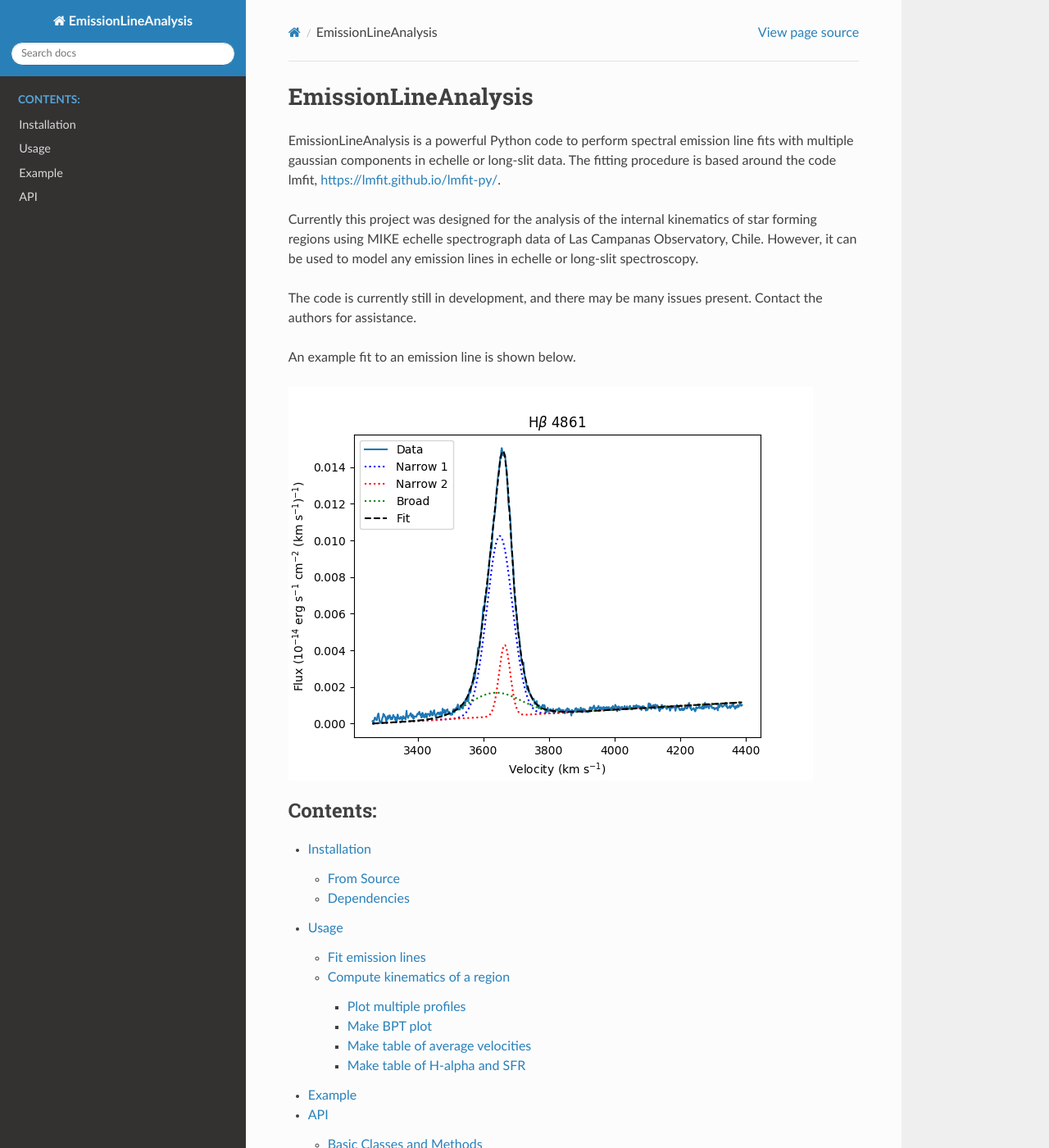
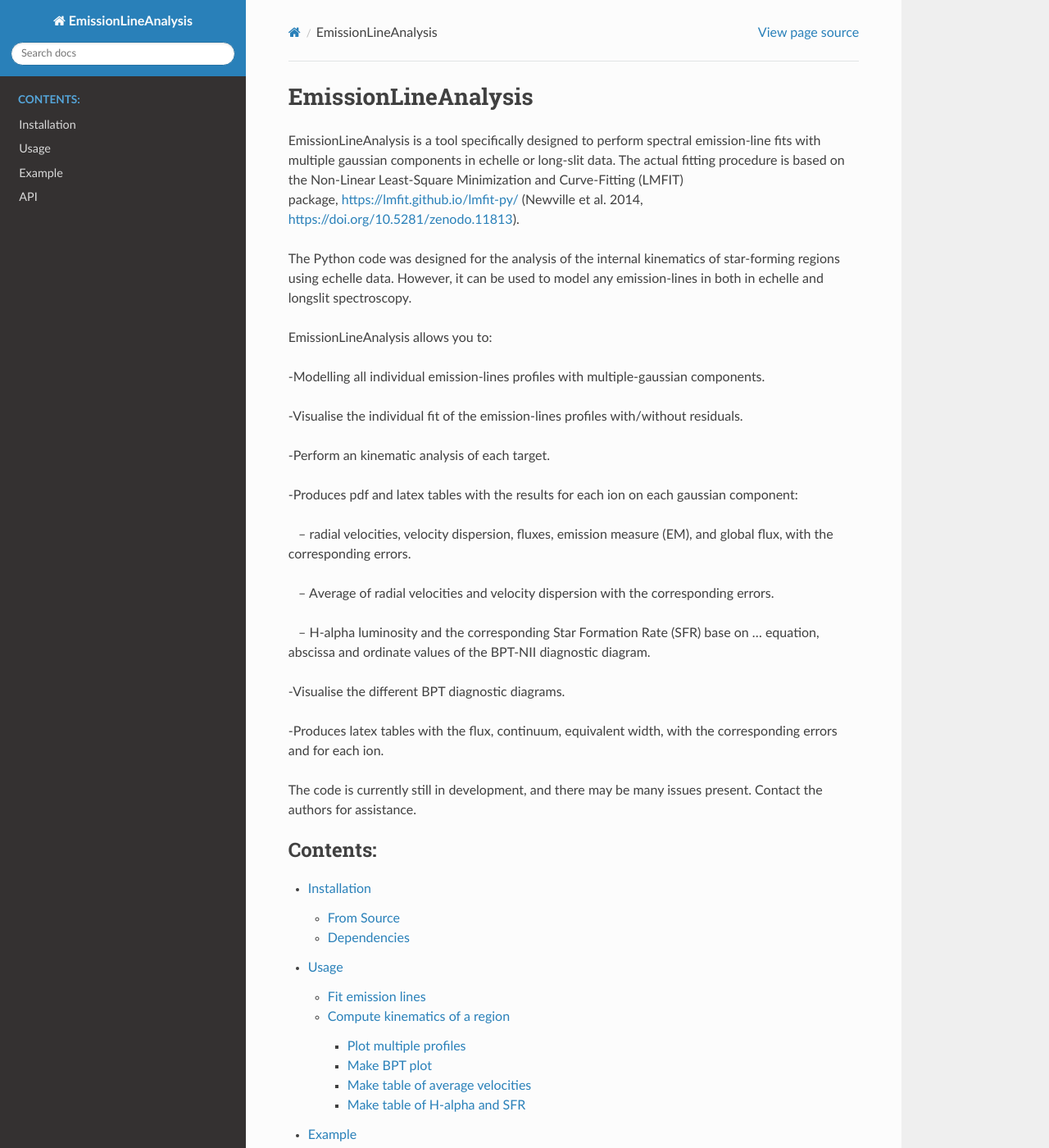
Before and after one commit to daniel-muthukrishna/FitELP, a Sphinx documentation site: the page built from docs/index.rst, in a window 1280 px wide and 1400 px high. Shown: the whole window at 82% size. Built offline with Sphinx 7.4.7 and the Read the Docs theme 2.0.0, drawn with Linux system fonts in a browser that asks for light colours; some of the changed text lies outside the part shown.

Commit message:
add new text
Please, do not hesitate to change the text or correct the English.

```diff
--- a/docs/index.rst
+++ b/docs/index.rst
@@ -5,15 +5,34 @@
 
 EmissionLineAnalysis
 ====================
-EmissionLineAnalysis is a powerful Python code to perform spectral emission line fits with multiple gaussian components in echelle or long-slit data. The fitting procedure is based around the code lmfit, https://lmfit.github.io/lmfit-py/.
+EmissionLineAnalysis is a tool specifically designed to perform spectral emission-line fits with multiple gaussian components in echelle or long-slit data. The actual fitting procedure is based on the Non-Linear Least-Square Minimization and Curve-Fitting (LMFIT) package, https://lmfit.github.io/lmfit-py/ (Newville et al. 2014, https://doi.org/10.5281/zenodo.11813).
 
-Currently this project was designed for the analysis of the internal kinematics of star forming regions using MIKE echelle spectrograph data of Las Campanas Observatory, Chile. However, it can be used to model any emission lines in echelle or long-slit spectroscopy.
+The Python code was designed for the analysis of the internal kinematics of star-forming regions using echelle data. However, it can be used to model any emission-lines in both in echelle and longslit spectroscopy.
+
+EmissionLineAnalysis allows you to:
+
+-Modelling all individual emission-lines profiles with multiple-gaussian components.
+
+-Visualise the individual fit of the emission-lines profiles with/without residuals.
+
+-Perform an kinematic analysis of each target.
+
+-Produces pdf and latex tables with the results for each ion on each gaussian component:
+
+   -- radial velocities, velocity dispersion, fluxes, emission measure (EM), and global flux, with the corresponding errors.
+
+   -- Average of radial velocities and velocity dispersion with the corresponding errors.
+
+   -- H-alpha luminosity and the corresponding Star Formation Rate (SFR) base on ... equation, abscissa and ordinate values of the BPT-NII diagnostic diagram.
+
+-Visualise the different BPT diagnostic diagrams.
+
+-Produces latex tables with the flux, continuum, equivalent width, with the corresponding errors and for each ion.
+
+
 
 The code is currently still in development, and there may be many issues present. Contact the authors for assistance.
 
-An example fit to an emission line is shown below.
-
-.. image:: Figures/example_emission_line_fit.png
 
 .. toctree::
    :maxdepth: 3
```
Also changed, not shown: other parts of docs/index.rst (+0 -1 lines).
